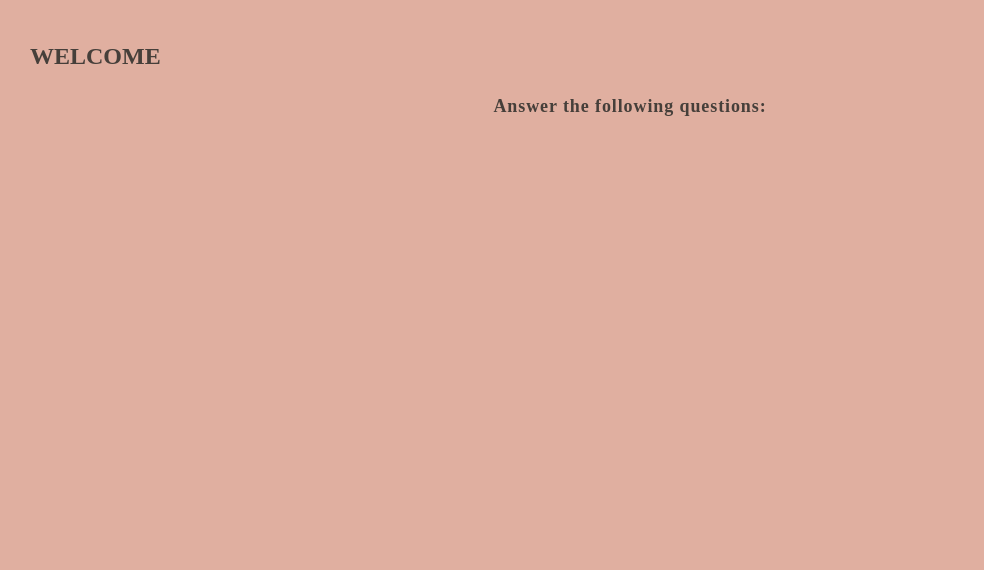
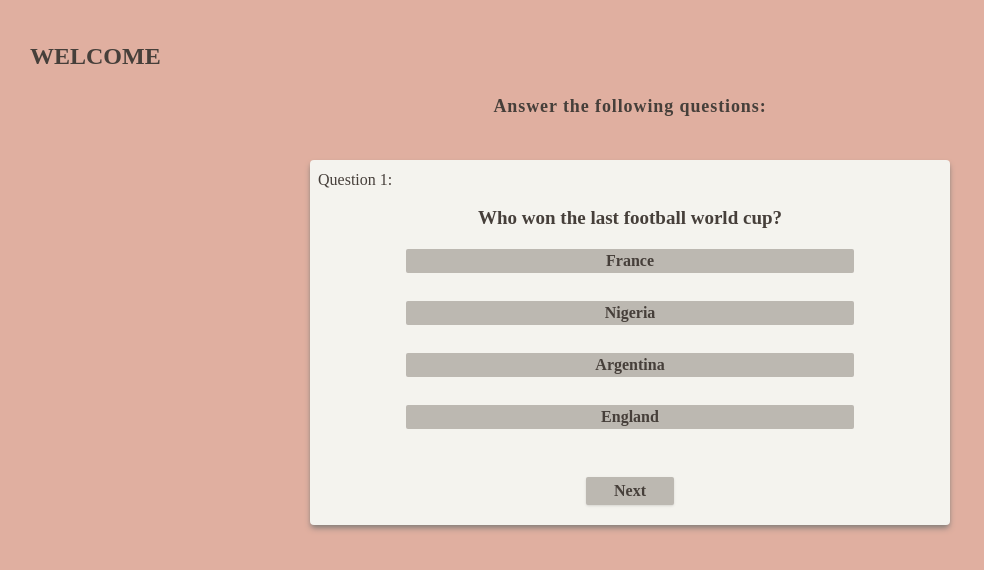
Before and after one commit to favourAyomikun/QuizApp, a React (Vite) app: page /quizPage in a window 1280 px wide. Shown: the top 570 px of the page, without its empty margins (10-994 px from the left). Built offline with nearby package versions, Linux system fonts and the light colour scheme; a web font is replaced by a local one.

Commit message:
just finished the design of the quizquestion component

```diff
--- a/src/pages/QuizQuestions.jsx
+++ b/src/pages/QuizQuestions.jsx
@@ -1,11 +1,11 @@
-import React, { useState } from 'react'
-import { quizData } from '../data/data'
+import React, { useState } from "react";
+import { quizData } from "../data/data";
 
 const QuizQuestions = () => {
-    const [data, setData] = useState(quizData)
-    const [currentQuestion, setCurrentQestion] = useState(0)
-    const [userAnswer, setUserAnswer] = useState(null)
-    const [score, userScore] = useState(0)
+  const [data, setData] = useState(quizData);
+  const [currentQuestionIndex, setCurrentQestion] = useState(0);
+  const [userAnswer, setUserAnswer] = useState(null);
+  const [score, userScore] = useState(0);
   // const [score, setScore] = useState({
   //     score: 0,
   //     correctAnswers: 0,
@@ -14,17 +14,33 @@ const QuizQuestions = () => {
 
   // console.log(quizData);
 
-    // const question = setData[currentQuestion]
-    const question = data[currentQuestion]
-    console.log(question);
-
-
+  // const question = setData[currentQuestionIndex]
+  const presentQuestion = data[currentQuestionIndex];
+  console.log(presentQuestion);
 
   return (
-    <main className='container'>
+    <main className="container mx-auto bg-[#F4F3EE] rounded max-w-[50%] mt-10 pb-5 shadow-md shadow-[#8A817C]">
+      <div>
+        <p className=" ml-2 pt-2">Question {currentQuestionIndex + 1}:</p>
+        <h2 className="text-center font-bold text-[19px] mt-3 mb-4">
+          {presentQuestion.question}
+        </h2>
+        <div className="flex flex-col items-center">
+          {presentQuestion.options.map((option, index) => (
+            <button
+              key={index}
+              className="mb-7 w-[70%] rounded-sm bg-[#BCB8B1] text-base font-semibold"
+            >
+              {option}
+            </button>
+          ))}
+        </div>
+        <button className="bg-[#BCB8B1] shadow rounded-sm px-7 py-[2px] flex items-center mx-auto mt-5">
+          <p className="font-semibold">Next</p>
+        </button>
+      </div>
+    </main>
+  );
+};
 
-    </main>
-  )
-}
-
-export default QuizQuestions
+export default QuizQuestions;
```
Also changed, not shown: src/pages/QuizPage.jsx (+10 -6 lines). Lines whose indentation alone changed are shown as unchanged.
